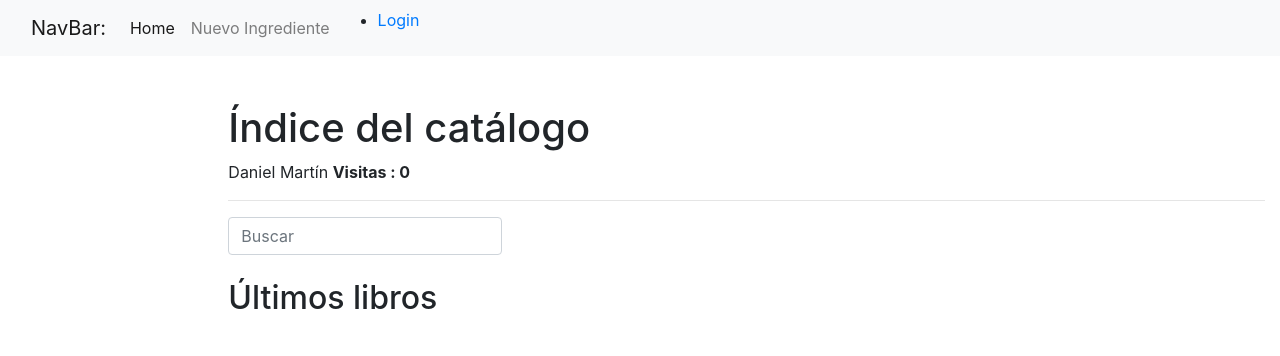
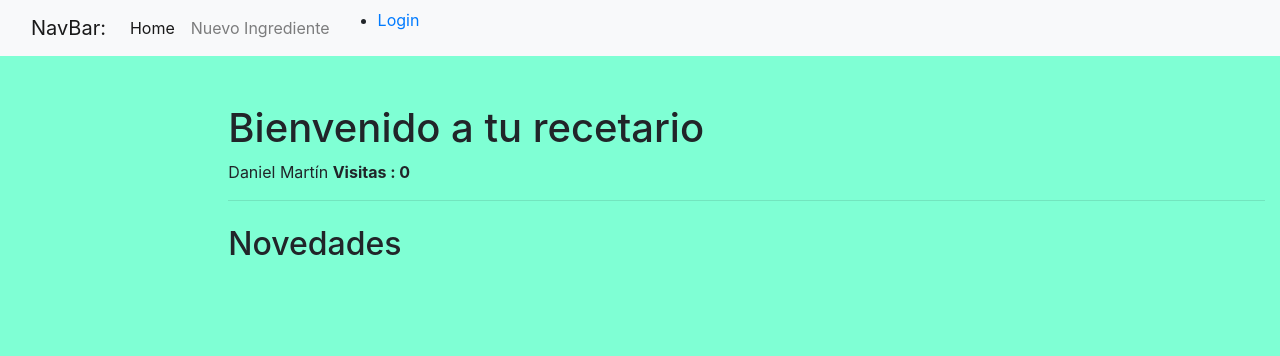
Before and after one commit to DanielMartinCa/Recetario, a Django app: page / in a window 1280 px wide. Shown: the top 356 px of the page. Run offline with Django 3.2, Linux system fonts and the light colour scheme.

Commit message:
mucho lio para acabar donde estaba

```diff
--- a/menu/models.py
+++ b/menu/models.py
@@ -5,7 +5,7 @@ from django.conf import settings
 
 class Ingrediente(models.Model):
     nombre = models.CharField('Nombre',max_length=100)
-    origen = models.CharField('Ori',max_length=100)
+    origen = models.CharField('Origen',max_length=100)
 
 
     def __str__(self):
--- a/menu/templates/base.html
+++ b/menu/templates/base.html
@@ -1,7 +1,7 @@
 <!DOCTYPE html>
 <html lang="en">
 <head>
-    <title>{% block title %}Local Library{% endblock %}</title>
+    <title>{% block title %}Recetario{% endblock %}</title>
   <meta charset="utf-8">
   <meta name="viewport" content="width=device-width, initial-scale=1">
   <link rel="stylesheet" href="https://cdn.jsdelivr.net/npm/bootstrap@4.5.3/dist/css/bootstrap.min.css" integrity="sha384-TX8t27EcRE3e/ihU7zmQxVncDAy5uIKz4rEkgIXeMed4M0jlfIDPvg6uqKI2xXr2" crossorigin="anonymous">
--- a/menu/templates/index.html
+++ b/menu/templates/index.html
@@ -1,22 +1,13 @@
 {% extends "base.html"%}
 
-{% block title %}Mi superbiblio {% endblock %}
+{% block title %}Recetario {% endblock %}
 {% block content %}
-    <h1>Índice del catálogo</h1>
+    <h1>Bienvenido a tu recetario</h1>
     {{autor}}
     <strong>Visitas : {{visitas}}</strong>
     <hr>
-    <form class="form-inline mt-2 mt-md-0"
-    action=""
-    method="get">
-    <input
-        name="q"
-        class="form-control mr-sm-2"
-        type="text"
-        placeholder="Buscar"
-        aria-label="Buscar">
-    </form>
 
-    <h2 class="mt-4">Últimos libros</h2>
+
+    <h2 class="mt-4">Novedades</h2>
 
 {% endblock %}
--- /dev/null
+++ b/recetario/static/css/styles.css
@@ -0,0 +1,3 @@
+body{
+    background-color: aquamarine;
+}
```
Also changed, not shown: db.sqlite3.
